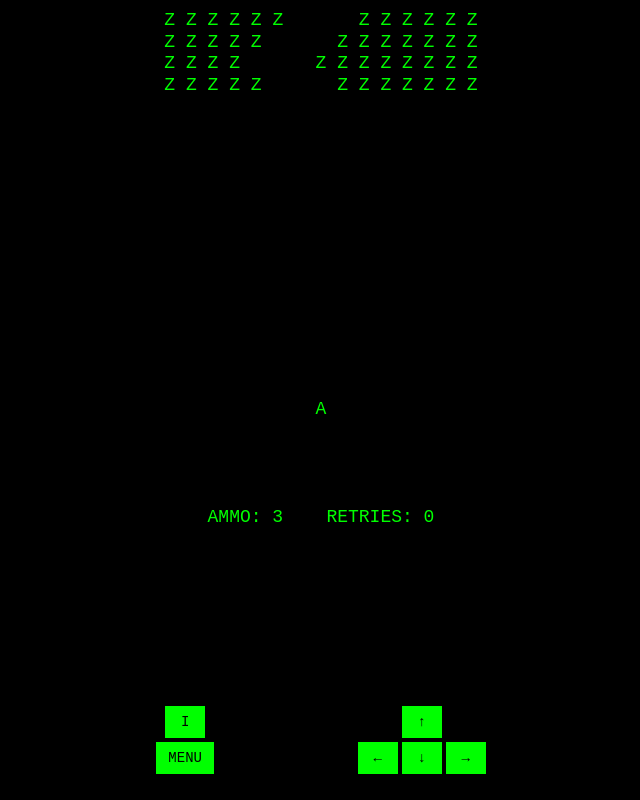
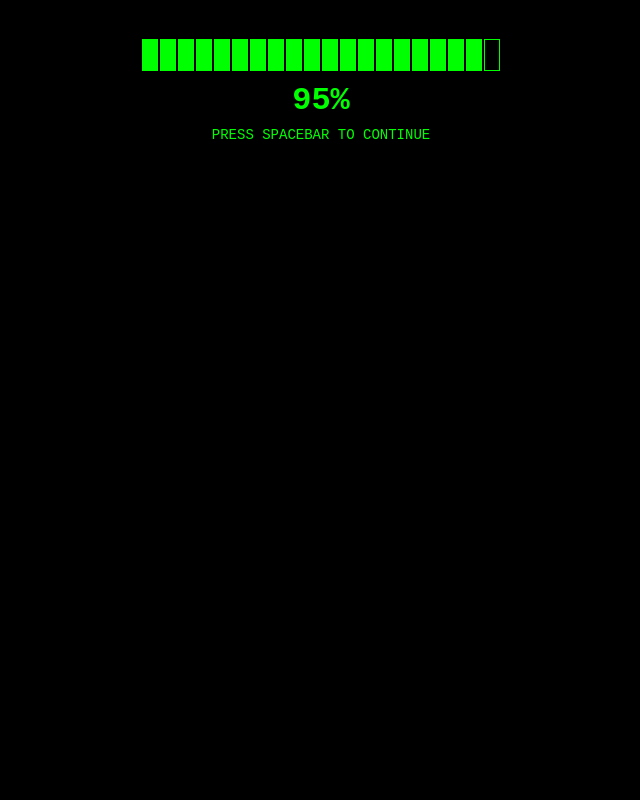
Before and after one commit to LodeLynk/phenetic-exe, a plain HTML site: page zdodge.html in a window 1280 px wide. Shown: the whole page, without its empty margins (319-959 px from the left). Drawn offline with Linux system fonts and the light colour scheme.

Commit message:
Add files via upload

```diff
--- a/zdodge.html
+++ b/zdodge.html
@@ -1,301 +1,169 @@
 
 <!DOCTYPE html>
-<html lang="en">
+<html>
 <head>
-  <meta charset="UTF-8" />
-  <meta name="viewport" content="width=device-width, initial-scale=1.0"/>
-  <title>ZDODGE.EXE v12 (Fixed)</title>
+  <meta charset="UTF-8">
+  <title>BRUTE.EXE</title>
   <style>
-    html, body {
-      margin: 0;
-      padding: 0;
+    body {
       background: black;
       color: #00FF00;
       font-family: monospace;
-      font-size: 18px;
-      overflow: hidden;
-      height: 100%;
-      display: flex;
-      flex-direction: column;
-      align-items: center;
-      justify-content: space-between;
+      font-size: 16px;
+      text-align: center;
+      padding-top: 30px;
     }
-    #screen {
-      white-space: pre;
-      line-height: 1.2;
-      flex-grow: 1;
-      padding: 10px;
-      text-align: center;
-      overflow-y: hidden;
-      max-width: 100%;
-    }
-    .controls {
-      display: flex;
-      justify-content: space-between;
-      padding: 8px 10px 24px 10px;
-      width: 100%;
-      max-width: 480px;
-    }
-    .fire, .dpad {
-      display: flex;
-      flex-direction: column;
-      align-items: center;
-    }
-    .dpad-buttons {
+    .bar {
       display: flex;
       justify-content: center;
+      margin-bottom: 10px;
+      flex-wrap: wrap;
     }
-    button {
-      background: #00FF00;
-      color: black;
-      font-family: monospace;
+    .cell {
+      width: 14px;
+      height: 30px;
+      margin: 1px;
+      border: 1px solid #00FF00;
+      display: inline-block;
+      background-color: black;
+    }
+    .filled {
+      background-color: #00FF00;
+    }
+    .half {
+      background: linear-gradient(to right, #00FF00 50%, black 50%);
+    }
+    .percent {
+      font-size: 32px;
+      font-weight: bold;
+      margin-bottom: 8px;
+    }
+    .message {
+      margin-top: 4px;
       font-size: 14px;
-      padding: 8px 12px;
-      border: none;
-      margin: 2px;
-      cursor: pointer;
-      min-width: 40px;
     }
-    button:active {
-      background: #00cc00;
+    .critical {
+      animation: blink 1s step-start infinite;
     }
-    #menuOverlay {
-      position: absolute;
-      top: 0; left: 0;
-      width: 100%; height: 100%;
-      background: black;
-      color: #00FF00;
-      display: none;
-      justify-content: center;
-      align-items: center;
-      flex-direction: column;
-      font-family: monospace;
-      font-size: 16px;
+    @keyframes blink {
+      50% { opacity: 0; }
     }
   </style>
 </head>
 <body>
-  <div id="screen"></div>
-  <div id="menuOverlay">
-    <p>[ SETTINGS ]</p>
-    <button onclick="resumeGame()">> Resume</button>
-    <button onclick="toggleSpeedCap()">> Toggle Speed Cap: <span id="speedCapStatus">ON</span></button>
-    <button onclick="closeGame()">> Exit Game</button>
-  </div>
-  <div class="controls">
-    <div class="fire">
-      <button onclick="shoot()">I</button>
-      <button onclick="toggleMenu()">MENU</button>
-    </div>
-    <div class="dpad">
-      <button onclick="moveUp()">↑</button>
-      <div class="dpad-buttons">
-        <button onclick="moveLeft()">←</button>
-        <button onclick="moveDown()">↓</button>
-        <button onclick="moveRight()">→</button>
-      </div>
-    </div>
-  </div>
+<div class="bar" id="bar"></div>
+<div class="percent" id="percent">99%</div>
+<div class="message" id="message">PRESS SPACEBAR TO CONTINUE</div>
+
 <script>
-    const screen = document.getElementById("screen");
-    const menuOverlay = document.getElementById("menuOverlay");
-    const speedCapStatus = document.getElementById("speedCapStatus");
-    const width = 15;
-    const height = 22;
-    let interval = 1200;
-    const playerChar = "A";
-    const refillChar = "R";
-    let speedCap = true;
+const bar = document.getElementById("bar");
+const percentDisplay = document.getElementById("percent");
+const message = document.getElementById("message");
 
-    let grid = [];
-    let playerX = Math.floor(width / 2);
-    let playerY = height - 4;
+let cells = 20;
+let barState = new Array(cells).fill(2); // 0 = empty, 1 = half, 2 = full
+let pressesRequired = randomPresses();
+let pressCount = 0;
+let interval;
+let pressure = 100;
 let gameOver = false;
-    let gameInterval;
-    let ammo = 3;
-    let linesDropped = 0;
-    let trailX = playerX;
-    let gamePaused = false;
-let retryCount = 0;
 
-    function initGrid() {
-      grid = [];
-      for (let i = 0; i < height; i++) {
-        grid.push(Array(width).fill(" "));
-      }
-      grid[playerY][playerX] = playerChar;
-    }
+function drawBar() {
+  bar.innerHTML = "";
+  barState.forEach(cell => {
+    const el = document.createElement("div");
+    el.className = "cell";
+    if (cell === 2) el.classList.add("filled");
+    else if (cell === 1) el.classList.add("half");
+    bar.appendChild(el);
+  });
 
-    function createWavyRow() {
-      const row = Array(width).fill("Z");
-      const direction = Math.random() < 0.5 ? -1 : 1;
-      const nextX = Math.max(1, Math.min(width - 2, trailX + direction));
-      const corner = nextX !== trailX;
-      row[nextX] = " ";
-      if (corner) {
-        row[trailX] = " ";
-        if (nextX + direction < width - 1 && nextX + direction > 0) {
-          row[nextX + direction] = " ";
-        }
-      }
-      const rChance = Math.min(0.3 + linesDropped / 150, 0.9);
-      if (Math.random() < rChance) {
-        const rPos = Math.floor(Math.random() * width);
-        if (row[rPos] === " ") row[rPos] = refillChar;
-      }
-      trailX = nextX;
-      return row;
-    }
+  let perc = Math.floor(pressure);
+  percentDisplay.innerText = (perc < 10 ? "." : "") + (perc > 99 ? 99 : perc) + "%";
 
-    function dropRow() {
-      if (gameOver || gamePaused) return;
-      linesDropped++;
-
-      if (grid[playerY - 1][playerX] === "Z") {
-        grid[playerY][playerX] = "X";
-        gameOver = true;
-        screen.innerText = renderGrid() + "\nYOU GOT SQUISHED. GAME OVER.";
-        setTimeout(() => {
-          screen.innerText = "REBOOTING...";
-          setTimeout(() => {
-            restartGame();
-          }, 2000);
-        }, 2000);
-        return;
-        return;
-      }
-
-      for (let i = height - 1; i > 0; i--) {
-        grid[i] = [...grid[i - 1]];
-      }
-
-      const newRow = createWavyRow();
-      grid[0] = newRow;
-
-      if (grid[playerY][playerX] === refillChar) {
-        ammo += 3;
-      }
-
-      // FIX: remove all A's before updating player position
-      for (let y = 0; y < height; y++) {
-        for (let x = 0; x < width; x++) {
-          if (grid[y][x] === playerChar) grid[y][x] = " ";
+  if (pressure <= 25 && !gameOver) {
+    percentDisplay.classList.add("critical");
+  } else {
+    percentDisplay.classList.remove("critical");
   }
 }
 
-      grid[playerY][playerX] = playerChar;
-      screen.innerText = renderGrid();
-
-      interval = speedCap ? Math.max(250, 1200 - linesDropped * 10) : Math.max(80, 1200 - linesDropped * 10);
-      clearInterval(gameInterval);
-      gameInterval = setInterval(dropRow, interval);
-    }
-
-    function renderGrid() {
-      return grid.map(row => row.join(" ")).join("\n") + "\n\nAMMO: " + ammo + "    RETRIES: " + retryCount;
-    }
-
-    function moveLeft() {
-      if (gameOver || gamePaused) return;
-      if (playerX > 0 && grid[playerY][playerX - 1] !== "Z") {
-        grid[playerY][playerX] = " ";
-        playerX--;
-        grid[playerY][playerX] = playerChar;
-        screen.innerText = renderGrid();
-      }
-    }
-
-    function moveRight() {
-      if (gameOver || gamePaused) return;
-      if (playerX < width - 1 && grid[playerY][playerX + 1] !== "Z") {
-        grid[playerY][playerX] = " ";
-        playerX++;
-        grid[playerY][playerX] = playerChar;
-        screen.innerText = renderGrid();
-      }
-    }
-
-    function moveUp() {
-      if (gameOver || gamePaused) return;
-      if (playerY > height - 7 && grid[playerY - 1][playerX] !== "Z") {
-        grid[playerY][playerX] = " ";
-        playerY--;
-        grid[playerY][playerX] = playerChar;
-        screen.innerText = renderGrid();
-      }
-    }
-
-    function moveDown() {
-      if (gameOver || gamePaused) return;
-      if (playerY < height - 1 && grid[playerY + 1][playerX] !== "Z") {
-        grid[playerY][playerX] = " ";
-        playerY++;
-        grid[playerY][playerX] = playerChar;
-        screen.innerText = renderGrid();
-      }
-    }
-
-    function shoot() {
-      if (ammo <= 0 || gameOver || gamePaused) return;
-      ammo--;
-      for (let y = playerY - 1; y >= 0; y--) {
-        if (grid[y][playerX] === "Z") {
-          grid[y][playerX] = " ";
+function dropCell() {
+  for (let i = barState.length - 1; i >= 0; i--) {
+    if (barState[i] === 2) {
+      barState[i] = 1;
+      pressure -= 2.5;
+      break;
+    } else if (barState[i] === 1) {
+      barState[i] = 0;
+      pressure -= 2.5;
       break;
     }
   }
-      screen.innerText = renderGrid();
+  if (pressure <= 0) {
+    pressure = 0;
+    clearInterval(interval);
+    message.innerText = ">>> BRUTE FAILURE - SYSTEM LOCKED";
+    gameOver = true;
+    setTimeout(reboot, 3000);
+  }
+  drawBar();
 }
 
-    function toggleMenu() {
-      gamePaused = !gamePaused;
-      menuOverlay.style.display = gamePaused ? "flex" : "none";
+function raiseCell() {
+  for (let i = 0; i < barState.length; i++) {
+    if (barState[i] === 0) {
+      barState[i] = 1;
+      pressure += 2.5;
+      break;
+    } else if (barState[i] === 1) {
+      barState[i] = 2;
+      pressure += 2.5;
+      break;
+    }
+  }
+  if (pressure > 99) pressure = 99;
+  drawBar();
 }
 
-    function toggleSpeedCap() {
-      speedCap = !speedCap;
-      speedCapStatus.textContent = speedCap ? "ON" : "OFF";
+function randomPresses() {
+  return Math.floor(Math.random() * 4) + 3; // 3–6
 }
 
-    function resumeGame() {
-      toggleMenu();
+document.addEventListener("keydown", function(e) {
+  if (gameOver) return;
+  if (e.key === " ") {
+    pressCount++;
+    if (pressCount >= pressesRequired) {
+      raiseCell();
+      pressesRequired = randomPresses();
+      pressCount = 0;
+    }
+  }
+});
+
+function reboot() {
+  message.innerText = ">>> SYSTEM REBOOTING...";
+  setTimeout(() => {
+    barState = new Array(cells).fill(2);
+    pressesRequired = randomPresses();
+    pressCount = 0;
+    pressure = 100;
+    gameOver = false;
+    message.innerText = "PRESS SPACEBAR TO CONTINUE";
+    drawBar();
+    start();
+  }, 2000);
 }
 
-    function closeGame() {
-      location.reload();
+function start() {
+  drawBar();
+  interval = setInterval(() => {
+    dropCell();
+  }, 2000);
 }
 
-
-    function restartGame() {
-      retryCount++;
-      playerX = Math.floor(width / 2);
-      playerY = height - 4;
-      ammo = 3;
-      linesDropped = 0;
-      trailX = playerX;
-      gameOver = false;
-      initGrid();
-      screen.innerText = renderGrid();
-      clearInterval(gameInterval);
-      gameInterval = setInterval(dropRow, interval);
-    }
-
-
-function startGame() {
-      initGrid();
-      screen.innerText = renderGrid();
-      gameInterval = setInterval(dropRow, interval);
-    }
-
-    document.addEventListener("DOMContentLoaded", startGame);
-    document.addEventListener("keydown", function(e) {
-      if (e.key === "ArrowLeft") moveLeft();
-      else if (e.key === "ArrowRight") moveRight();
-      else if (e.key === "ArrowUp") moveUp();
-      else if (e.key === "ArrowDown") moveDown();
-      else if (e.key.toLowerCase() === "i" || e.key === " ") shoot();
-      else if (e.key.toLowerCase() === "m") toggleMenu();
-    });
+start();
 </script>
 </body>
 </html>
```
Lines whose indentation alone changed are shown as unchanged.
